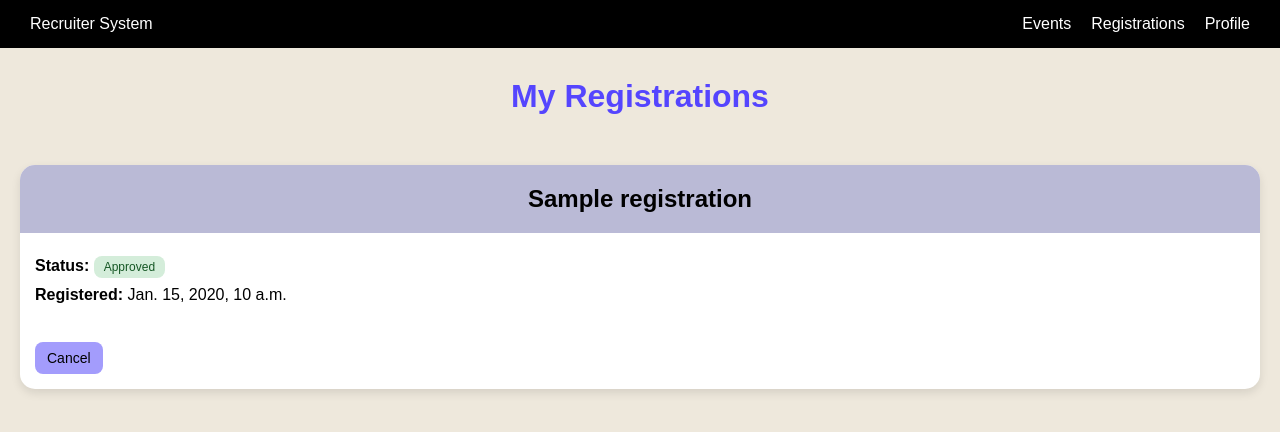
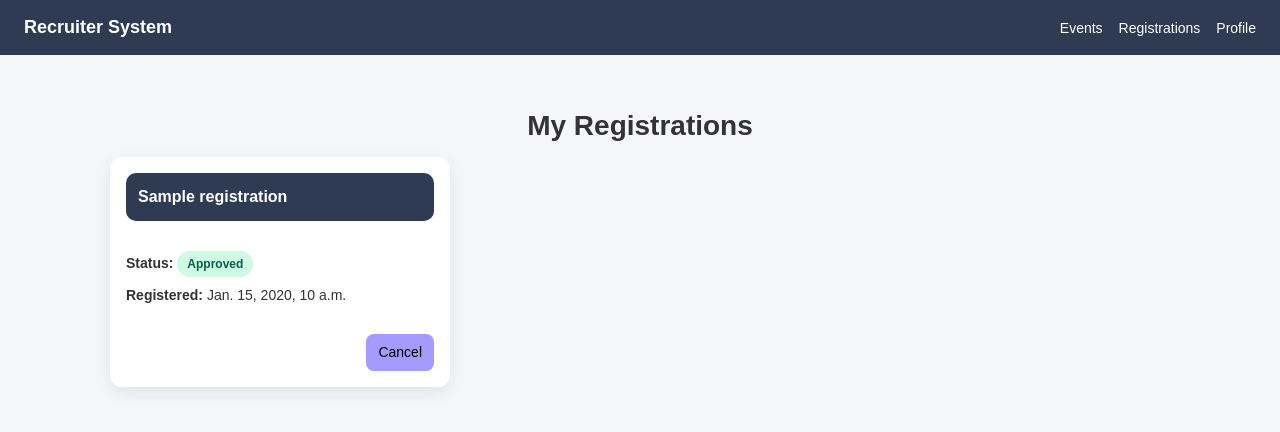
Before and after one commit to nancydej/RecruiterSystem, a Django app: template templates/registrations/my_registrations.html in a window 1280 px wide. Shown: the top 432 px of the page. Run offline with Django 5.2, Linux system fonts and the light colour scheme; the template is opened without the code that fills it: most values are stand-ins (such as "Sample title", 1, 10 or a date in 2020).

Commit message:
updating base + registrations css/html

```diff
--- a/static/base.css
+++ b/static/base.css
@@ -1,77 +1,76 @@
-body {
+* {
     margin: 0;
-    font-family: Arial, sans-serif;
-    background: #EEE8DC;
+    padding: 0;
+    box-sizing: border-box;
 }
 
-/* NAVBAR */
+body {
+    font-family: Arial, sans-serif;
+    background: #f5f6fa;
+    color: #333;
+    line-height: 1.5;
+}
+
+/* =========================
+   NAVBAR
+========================= */
+
 .navbar {
-    background: #000;
-    color: white;
     display: flex;
     justify-content: space-between;
-    padding: 15px 30px;
+    align-items: center;
+    background: #2f3b52;
+    padding: 14px 24px;
+    color: white;
+}
+
+.navbar .logo {
+    font-size: 18px;
+    font-weight: bold;
 }
 
 .nav-links {
     list-style: none;
     display: flex;
-    gap: 20px;
-    margin: 0;
-    padding: 0;
+    gap: 16px;
 }
 
 .nav-links a {
     color: white;
     text-decoration: none;
+    font-size: 14px;
 }
 
 .nav-links a:hover {
-    color: #A39CFC;
+    opacity: 0.8;
 }
 
-/* PAGE TITLE */
+/* =========================
+   PAGE TITLE
+========================= */
+
 .page-title {
     text-align: center;
-    margin: 30px 0;
+    margin: 30px 0 10px;
 }
 
 .page-title h1 {
-    color: #5545FE;
+    font-size: 28px;
 }
 
-/* GRID (shared layout) */
-.grid {
-    display: grid;
-    grid-template-columns: repeat(auto-fit, minmax(280px, 1fr));
-    gap: 20px;
-    padding: 20px;
-}
+/* =========================
+   BUTTONS (GLOBAL)
+========================= */
 
-/* CARD BASE */
-.card {
-    background: white;
-    border-radius: 15px;
-    overflow: hidden;
-    box-shadow: 0 4px 10px rgba(0,0,0,0.1);
-}
-
-/* BANNER BASE */
-.card-banner {
-    background: #BABAD6;
-    padding: 20px;
-    text-align: center;
-}
-
-.card-banner h2 {
-    margin: 0;
-    color: #000;
-}
-
-/* BUTTON BASE */
 .btn {
+    display: inline-block;
     padding: 8px 12px;
     border-radius: 8px;
     text-decoration: none;
     font-size: 14px;
+    transition: 0.2s ease;
 }
+
+.btn:hover {
+    opacity: 0.85;
+}
--- a/static/registrations.css
+++ b/static/registrations.css
@@ -1,54 +1,128 @@
-/* REGISTRATION-SPECIFIC EXTENSIONS */
+/* =========================
+   PAGE LAYOUT
+========================= */
+
+.page-container {
+    max-width: 1100px;
+    margin: 0 auto;
+    padding: 20px;
+}
+
+/* =========================
+   GRID LAYOUT
+========================= */
+
+.grid {
+    display: grid;
+    grid-template-columns: repeat(auto-fill, minmax(280px, 1fr));
+    gap: 20px;
+    align-items: stretch;
+}
+
+/* =========================
+   CARD
+========================= */
+
+.card {
+    background: white;
+    border-radius: 12px;
+    padding: 16px;
+    box-shadow: 0 6px 18px rgba(0,0,0,0.08);
+    display: flex;
+    flex-direction: column;
+    justify-content: space-between;
+    transition: 0.2s ease;
+}
+
+.card:hover {
+    transform: translateY(-3px);
+}
+
+/* =========================
+   CARD HEADER / BANNER
+========================= */
+
+.card-banner {
+    background: #2f3b52;
+    color: white;
+    padding: 12px;
+    border-radius: 10px;
+    margin-bottom: 12px;
+}
+
+.card-banner h2 {
+    font-size: 16px;
+}
+
+/* =========================
+   INFO SECTION
+========================= */
 
 .registration-info {
-    padding: 15px;
+    padding: 10px 0;
 }
 
 .registration-info p {
     margin: 8px 0;
+    font-size: 14px;
 }
+
+/* =========================
+   STATUS BADGES
+========================= */
 
 .status {
     padding: 4px 10px;
-    border-radius: 8px;
+    border-radius: 999px;
     font-size: 12px;
+    font-weight: bold;
     display: inline-block;
 }
 
 .status.approved {
-    background: #d4edda;
-    color: #155724;
+    background: #d1fae5;
+    color: #065f46;
 }
 
 .status.pending {
-    background: #fff3cd;
-    color: #856404;
+    background: #fef3c7;
+    color: #92400e;
 }
 
 .status.cancelled {
-    background: #f8d7da;
-    color: #721c24;
+    background: #fee2e2;
+    color: #991b1b;
 }
 
+/* =========================
+   ACTION AREA
+========================= */
+
 .registration-actions {
+    margin-top: 10px;
     display: flex;
-    justify-content: space-between;
-    padding: 15px;
+    justify-content: flex-end;
 }
 
-.cancel {
+/* Cancel button */
+.btn.cancel {
     background: #A39CFC;
     color: black;
 }
 
-.cancel:hover {
+.btn.cancel:hover {
     opacity: 0.85;
 }
 
+/* =========================
+   EMPTY STATE
+========================= */
+
 .empty-state {
+    text-align: center;
+    padding: 60px 20px;
+    color: #666;
     background: white;
+    border-radius: 12px;
     margin: 20px;
-    padding: 24px;
-    border-radius: 15px;
-    text-align: center;
 }
--- a/templates/registrations/my_registrations.html
+++ b/templates/registrations/my_registrations.html
@@ -11,7 +11,6 @@
 
 <body>
 
-<!-- NAVBAR -->
 <nav class="navbar">
     <div class="logo">Recruiter System</div>
 
@@ -22,12 +21,12 @@
     </ul>
 </nav>
 
-<!-- PAGE TITLE -->
+<div class="page-container">
+
     <div class="page-title">
         <h1>My Registrations</h1>
     </div>
 
-<!-- CONTENT -->
     <section>
 
         {% if registrations %}
@@ -37,12 +36,10 @@
                 {% for r in registrations %}
                 <div class="card">
 
-                <!-- Banner -->
                     <div class="card-banner">
                         <h2>{{ r.event_name }}</h2>
                     </div>
 
-                <!-- Info -->
                     <div class="registration-info">
 
                         <p>
@@ -61,7 +58,6 @@
 
                     </div>
 
-                <!-- Actions -->
                     <div class="registration-actions">
 
                         {% if r.status != "CANCELLED_NO_REFUND" %}
@@ -88,5 +84,7 @@
 
     </section>
 
+</div>
+
 </body>
 </html>
```
Lines whose indentation alone changed are shown as unchanged.
